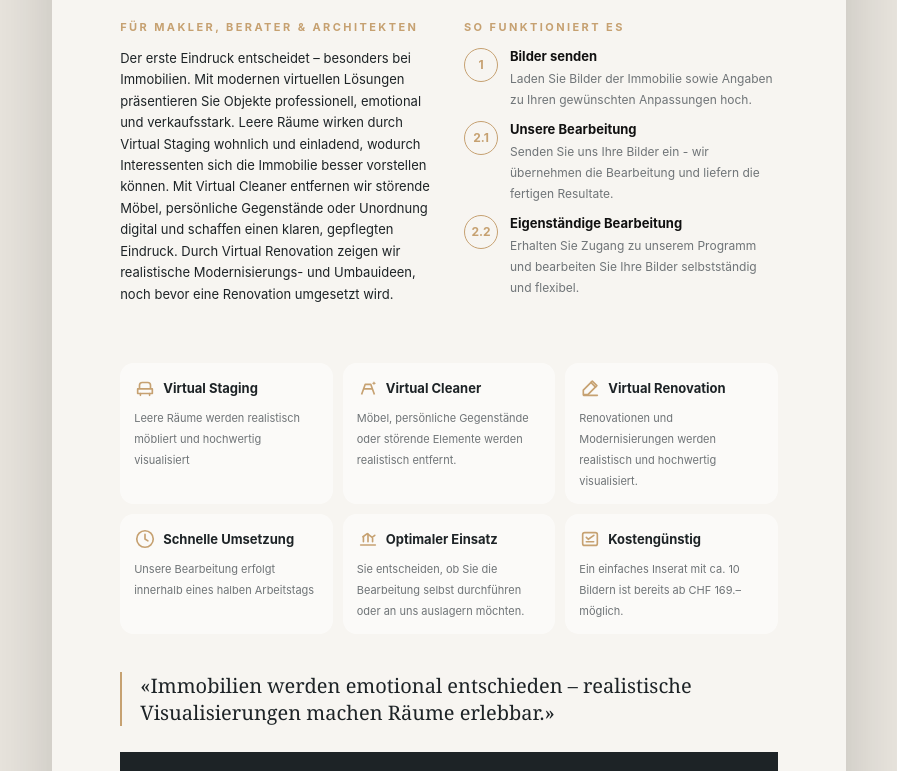
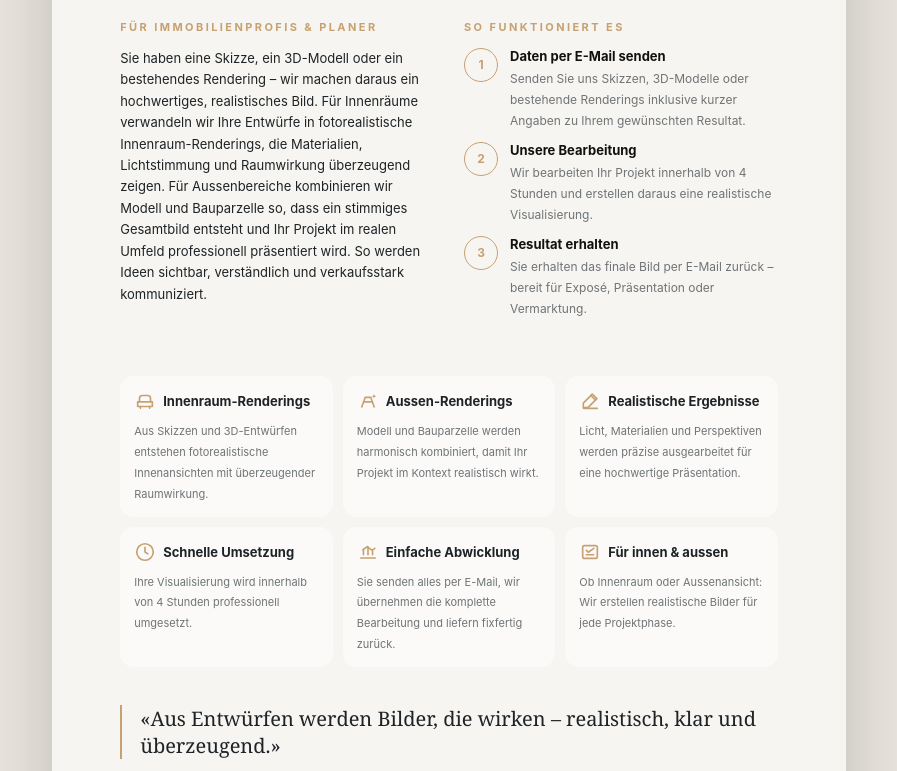
Before and after one commit to LivioMAG/flyer3, a plain HTML site: page index.html in a window 1280 px wide. Shown: the part 518-1289 px from the top of the page, without its empty margins (191-1088 px from the left). Drawn offline with Linux system fonts and the light colour scheme.

Commit message:
Rewrite flyer copy for rendering-to-realistic-image service

```diff
--- a/index.html
+++ b/index.html
@@ -320,7 +320,7 @@
     <header class="topbar">
       <img class="logo" src="logo.png" alt="Visualize Estate Logo" />
       <div class="tag">
-        Virtual Staging<br />Virtual Cleaner<br />Virtual Renovation
+        Innenraum-Rendering<br />Aussen-Rendering<br />Realistische Visualisierung
       </div>
     </header>
 
@@ -334,18 +334,17 @@
     </section>
 
     <section class="headline-wrap">
-      <h1>Virtuelle Immobilien-<br />Visualisierung neu gedacht<span class="accent">.</span></h1>
+      <h1>Vom Rendering zum<br />realistischen Bild<span class="accent">.</span></h1>
     </section>
 
     <section class="grid">
       <div>
-        <h2>Für Makler, Berater & Architekten</h2>
+        <h2>Für Immobilienprofis & Planer</h2>
         <p class="body-text">
-          Der erste Eindruck entscheidet – besonders bei Immobilien.
-          Mit modernen virtuellen Lösungen präsentieren Sie Objekte professionell, emotional und verkaufsstark.
-          Leere Räume wirken durch Virtual Staging wohnlich und einladend, wodurch Interessenten sich die Immobilie besser vorstellen können.
-          Mit Virtual Cleaner entfernen wir störende Möbel, persönliche Gegenstände oder Unordnung digital und schaffen einen klaren, gepflegten Eindruck.
-          Durch Virtual Renovation zeigen wir realistische Modernisierungs- und Umbauideen, noch bevor eine Renovation umgesetzt wird.
+          Sie haben eine Skizze, ein 3D-Modell oder ein bestehendes Rendering – wir machen daraus ein hochwertiges, realistisches Bild.
+          Für Innenräume verwandeln wir Ihre Entwürfe in fotorealistische Innenraum-Renderings, die Materialien, Lichtstimmung und Raumwirkung überzeugend zeigen.
+          Für Aussenbereiche kombinieren wir Modell und Bauparzelle so, dass ein stimmiges Gesamtbild entsteht und Ihr Projekt im realen Umfeld professionell präsentiert wird.
+          So werden Ideen sichtbar, verständlich und verkaufsstark kommuniziert.
 
         </p>
       </div>
@@ -356,24 +355,24 @@
           <div class="step">
             <div class="num">1</div>
             <div>
-              <strong>Bilder senden</strong>
-              <span>Laden Sie Bilder der Immobilie sowie Angaben zu Ihren gewünschten Anpassungen hoch.</span>
+              <strong>Daten per E-Mail senden</strong>
+              <span>Senden Sie uns Skizzen, 3D-Modelle oder bestehende Renderings inklusive kurzer Angaben zu Ihrem gewünschten Resultat.</span>
             </div>
           </div>
 
           <div class="step">
-            <div class="num">2.1</div>
+            <div class="num">2</div>
             <div>
               <strong>Unsere Bearbeitung</strong>
-              <span>Senden Sie uns Ihre Bilder ein - wir übernehmen die Bearbeitung und liefern die fertigen Resultate.</span>
+              <span>Wir bearbeiten Ihr Projekt innerhalb von 4 Stunden und erstellen daraus eine realistische Visualisierung.</span>
             </div>
           </div>
 
           <div class="step">
-            <div class="num">2.2</div>
+            <div class="num">3</div>
             <div>
-              <strong>Eigenständige Bearbeitung</strong>
-              <span>Erhalten Sie Zugang zu unserem Programm und bearbeiten Sie Ihre Bilder selbstständig und flexibel.</span>
+              <strong>Resultat erhalten</strong>
+              <span>Sie erhalten das finale Bild per E-Mail zurück – bereit für Exposé, Präsentation oder Vermarktung.</span>
             </div>
           </div>
         </div>
@@ -388,9 +387,9 @@
             <path d="M6 13V9a3 3 0 013-3h6a3 3 0 013 3v4" fill="none" stroke="currentColor" stroke-width="1.8" stroke-linejoin="round"/>
             <path d="M7 18v2M17 18v2" fill="none" stroke="currentColor" stroke-width="1.8" stroke-linecap="round"/>
           </svg>
-          Virtual Staging
+          Innenraum-Renderings
         </strong>
-        <span>Leere Räume werden realistisch möbliert und hochwertig visualisiert</span>
+        <span>Aus Skizzen und 3D-Entwürfen entstehen fotorealistische Innenansichten mit überzeugender Raumwirkung.</span>
       </div>
 
       <div class="benefit">
@@ -400,9 +399,9 @@
             <path d="M8 13h8" fill="none" stroke="currentColor" stroke-width="1.8" stroke-linecap="round"/>
             <path d="M18.5 4.5l.7 1.6 1.6.7-1.6.7-.7 1.6-.7-1.6-1.6-.7 1.6-.7.7-1.6z" fill="currentColor"/>
           </svg>
-          Virtual Cleaner
+          Aussen-Renderings
         </strong>
-        <span>Möbel, persönliche Gegenstände oder störende Elemente werden realistisch entfernt.</span>
+        <span>Modell und Bauparzelle werden harmonisch kombiniert, damit Ihr Projekt im Kontext realistisch wirkt.</span>
       </div>
 
       <div class="benefit">
@@ -412,9 +411,9 @@
             <path d="M13 6l5 5" fill="none" stroke="currentColor" stroke-width="1.8" stroke-linecap="round"/>
             <path d="M5 20h15" fill="none" stroke="currentColor" stroke-width="1.8" stroke-linecap="round"/>
           </svg>
-          Virtual Renovation
+          Realistische Ergebnisse
         </strong>
-        <span>Renovationen und Modernisierungen werden realistisch und hochwertig visualisiert.</span>
+        <span>Licht, Materialien und Perspektiven werden präzise ausgearbeitet für eine hochwertige Präsentation.</span>
       </div>
 
       <div class="benefit">
@@ -425,7 +424,7 @@
           </svg>
           Schnelle Umsetzung
         </strong>
-        <span>Unsere Bearbeitung erfolgt innerhalb eines halben Arbeitstags</span>
+        <span>Ihre Visualisierung wird innerhalb von 4 Stunden professionell umgesetzt.</span>
       </div>
 
       <div class="benefit">
@@ -434,9 +433,9 @@
             <path d="M4 18.5h16M7 15V9.5M12 15V6.5M17 15V11.5" fill="none" stroke="currentColor" stroke-width="1.8" stroke-linecap="round"/>
             <path d="M6.5 9.5l4.7-3.3 5.3 4.1 2.9-2.3" fill="none" stroke="currentColor" stroke-width="1.8" stroke-linecap="round" stroke-linejoin="round"/>
           </svg>
-          Optimaler Einsatz
+          Einfache Abwicklung
         </strong>
-        <span>Sie entscheiden, ob Sie die Bearbeitung selbst durchführen oder an uns auslagern möchten.</span>
+        <span>Sie senden alles per E-Mail, wir übernehmen die komplette Bearbeitung und liefern fixfertig zurück.</span>
       </div>
 
       <div class="benefit">
@@ -446,14 +445,14 @@
             <path d="M8 10.2l2.1 2.1L16.2 8" fill="none" stroke="currentColor" stroke-width="1.8" stroke-linecap="round" stroke-linejoin="round"/>
             <path d="M8 15h8" fill="none" stroke="currentColor" stroke-width="1.8" stroke-linecap="round"/>
           </svg>
-          Kostengünstig
+          Für innen & aussen
         </strong>
-        <span>Ein einfaches Inserat mit ca. 10 Bildern ist bereits ab CHF 169.– möglich.</span>
+        <span>Ob Innenraum oder Aussenansicht: Wir erstellen realistische Bilder für jede Projektphase.</span>
       </div>
     </section>
 
     <div class="quote">
-      «Immobilien werden emotional entschieden – realistische Visualisierungen machen Räume erlebbar.»
+      «Aus Entwürfen werden Bilder, die wirken – realistisch, klar und überzeugend.»
     </div>
 
     <div class="bottom-spacer"></div>
@@ -462,7 +461,7 @@
       <div>
         <p class="cta-title">Jetzt Projekt anfragen</p>
         <p class="cta-text">
-         Haben Sie Interesse an Virtual Staging, Virtual Cleaning oder Virtual Renovation? Kontaktieren Sie uns für ein kurzes Gespräch. Gemeinsam besprechen wir den erfolgreichsten Weg für Ihre Immobilienvisualisierung.
+         Sie möchten aus einem Rendering ein realistisches Innen- oder Aussenbild erstellen lassen? Senden Sie uns Ihre Unterlagen per E-Mail – wir liefern Ihnen das fertige Resultat in 4 Stunden zurück.
         </p>
       </div>
 
@@ -482,7 +481,7 @@
 
     <div class="small-note">
       <span>Visualize Estate by Voltlog</span>
-      <span>Virtual Staging · Virtual Cleaner · Virtual Renovation</span>
+      <span>Innenraum-Rendering · Aussen-Rendering · Realistische Visualisierung</span>
     </div>
   </main>
 </body>
```
